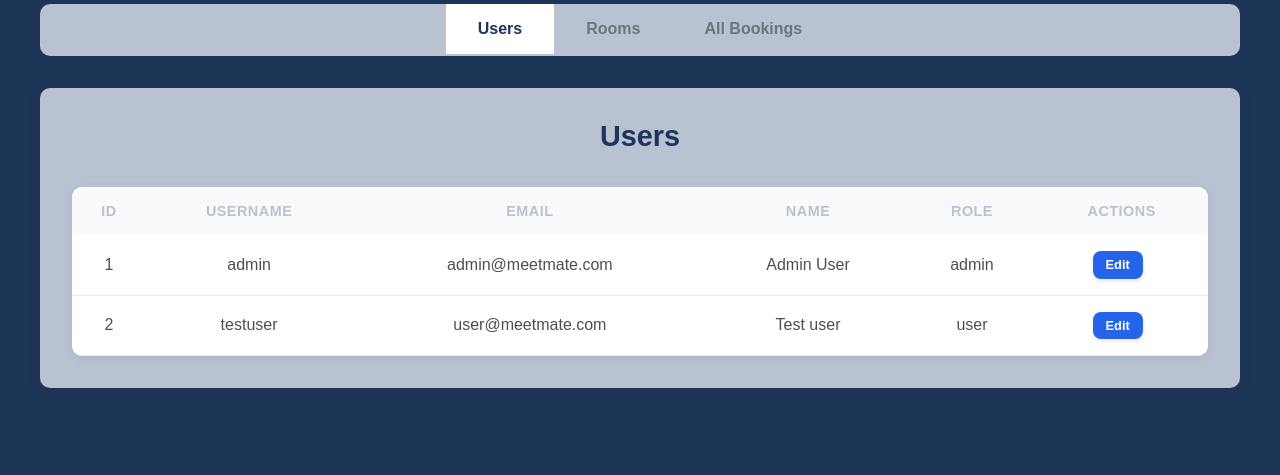
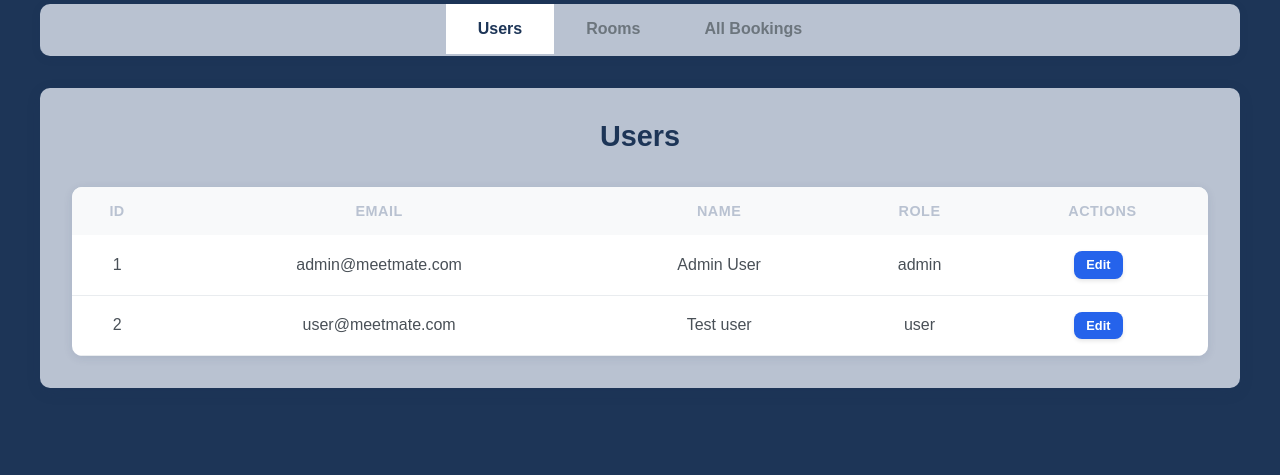
Before and after one commit to Boss-Chanonn/MeetmateBooking, a Flask app: page /admin in a window 1280 px wide. Shown: the part 180-655 px from the top of the page. Run offline with Flask 2, Linux system fonts and the light colour scheme; a user stored in the database is signed in; data comes from the database, SQL or seed files in the repository.

Commit message:
Update admin.html

```diff
--- a/flask-template/templates/admin.html
+++ b/flask-template/templates/admin.html
@@ -20,11 +20,9 @@
             </div>
 
             <div class="table-responsive">
-                <table class="admin-table">
-                    <thead>
+                <table class="admin-table">                    <thead>
                         <tr>
                             <th>ID</th>
-                            <th>Username</th>
                             <th>Email</th>
                             <th>Name</th>
                             <th>Role</th>
@@ -32,10 +30,8 @@
                         </tr>
                     </thead>
                     <tbody>
-                        {% for user in users %}
-                            <tr>
+                        {% for user in users %}                            <tr>
                                 <td>{{ user.id }}</td>
-                                <td>{{ user.username }}</td>
                                 <td>{{ user.email }}</td>
                                 <td>{{ user.firstname }} {{ user.lastname }}</td>
                                 <td>{{ user.role }}</td>
```
